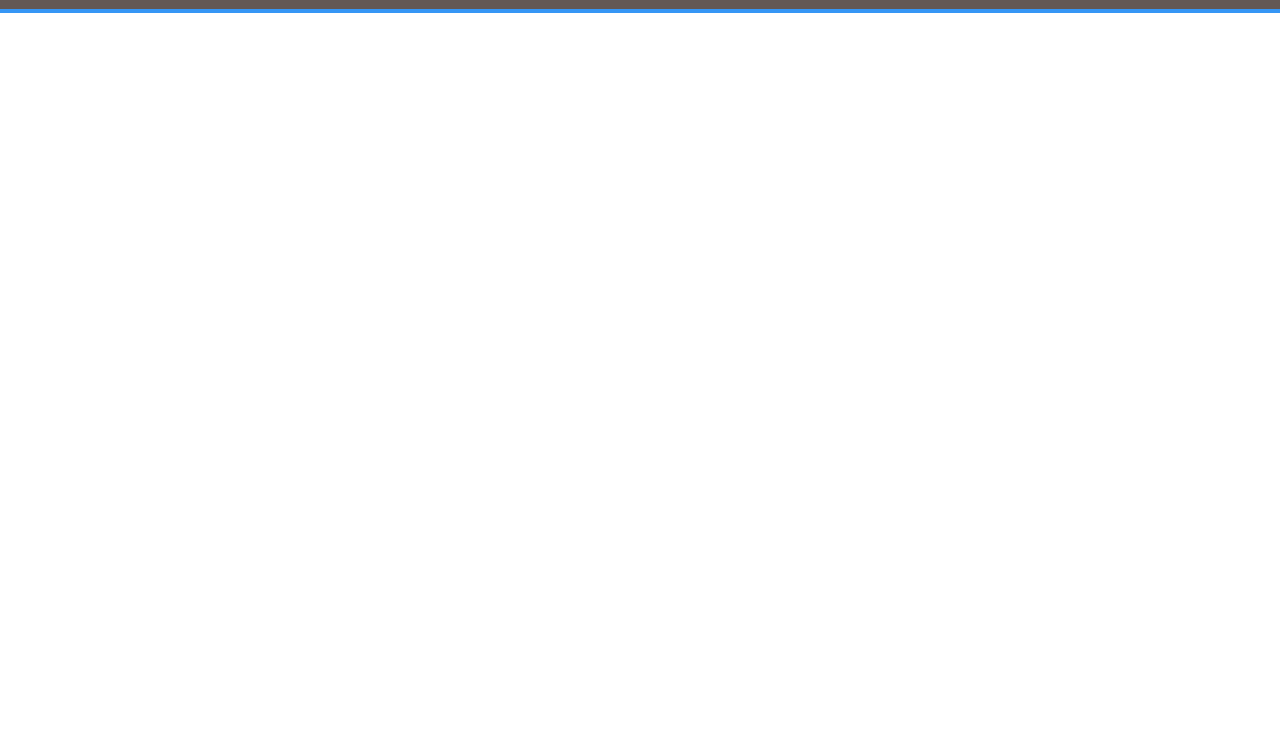
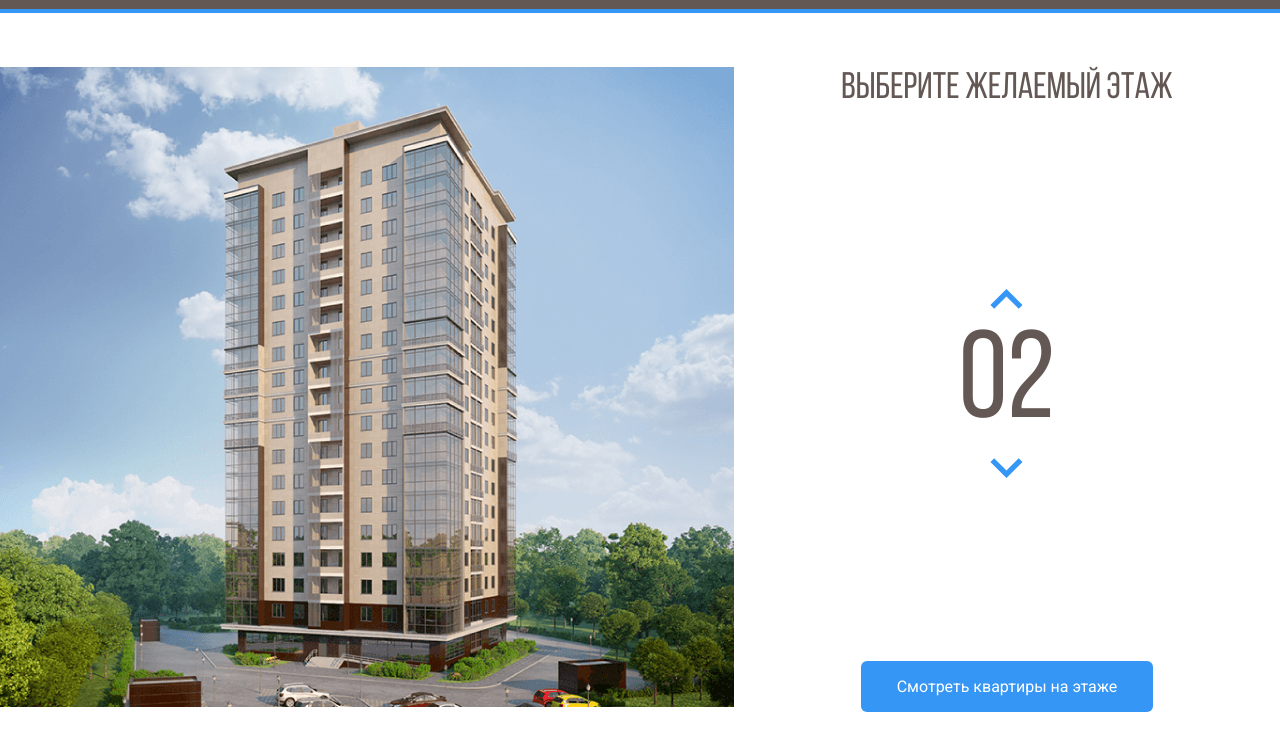
Before and after one commit to pryhunova/jk-melody, a plain HTML site: page index.html in a window 1280 px wide. Shown: the part 55-800 px from the top of the page. Drawn offline with Linux system fonts and the light colour scheme.

Commit message:
Добавила разметку дома и навигации по этажам

```diff
--- a/css/style.css
+++ b/css/style.css
@@ -1,3 +1,12 @@
+@font-face {
+  font-family: "Bebas Neue";
+  src: local("BebasNeueRegular"),
+    url("../fonts/BebasNeueRegular.woff2") format("woff2"),
+    url("../fonts/BebasNeueRegular.woff") format("woff");
+  font-weight: normal;
+  font-style: normal;
+  font-display: swap;
+}
 * {
   box-sizing: border-box;
 }
@@ -53,3 +62,61 @@ a {
   line-height: 20px;
   color: #fff;
 }
+.main {
+  max-width: 1280px;
+  margin: auto;
+  padding-top: 54px;
+  display: flex;
+}
+.main-info {
+  flex-grow: 1;
+  text-align: center;
+  display: flex;
+  flex-direction: column;
+  align-items: center;
+  justify-content: space-between;
+}
+.home-image path {
+  opacity: 0;
+  cursor: pointer;
+}
+.home-image path:hover {
+  opacity: 1;
+}
+.main-title {
+  margin: 0;
+  font-family: "Bebas Neue", sans-serif;
+  font-style: normal;
+  font-weight: normal;
+  font-size: 37px;
+  line-height: 44px;
+  color: #635854;
+}
+.counter-group {
+  display: flex;
+  flex-direction: column;
+  align-items: center;
+}
+.counter-btn {
+  background-color: #fff;
+  border: none;
+  cursor: pointer;
+}
+.counter-arrow-down {
+  transform: rotateX(180deg);
+}
+.counter {
+  font-family: "Bebas Neue", sans-serif;
+  font-size: 124px;
+  color: #635854;
+}
+.btn-primary {
+  padding: 16px 36px;
+  background: #3596f5;
+  border-radius: 6px;
+  color: #fff;
+  border: none;
+  cursor: pointer;
+  font-size: 16px;
+  line-height: 19px;
+}
--- a/index.html
+++ b/index.html
@@ -33,5 +33,52 @@
 </div>
   <!-- /.navbar -->
 </header>
+<main class="main">
+  <div class="main-image">
+    <svg class="home-image" width="734" height="640" viewBox="0 0 734 640" fill="none" xmlns="http://www.w3.org/2000/svg"
+      xmlns:xlink="http://www.w3.org/1999/xlink">
+      <rect width="734" height="640" fill="url(#pattern0)" />
+      <defs>
+        <pattern id="pattern0" patternContentUnits="objectBoundingBox" width="1" height="1">
+          <use xlink:href="#image0_1_86" transform="translate(-0.00408719) scale(0.0013624 0.0015625)" />
+        </pattern>
+        <image id="image0_1_86" width="740" height="640" xlink:href="img/home.jpg" />
+      </defs>
+      <path d="M222 529.7L442.8 537.7L512 524V545.7L443.5 565.4L222 554.4V529.7Z" fill="#3595F6" fill-opacity="0.75" />
+      <path d="M223 528.7V503.7L443.3 507L513 503.7V523.7L443.7 536.7L223 528.7Z" fill="#3595F6" fill-opacity="0.75" />
+      <path d="M223 502.7V477.7H444H513V500.7L445 507.7L223 502.7Z" fill="#3595F6" fill-opacity="0.75" />
+      <path d="M223 478.7V453.7L444.3 450L512 456.7V478.7H444" fill="#3595F6" fill-opacity="0.75" />
+      <path d="M223 452.7V426.7L444.5 423.4L513 434.4V455.7L444 449L223 452.7Z" fill="#3595F6" fill-opacity="0.75" />
+      <path d="M222 425.7V402L443 389.7L514 412.7V434L443 421.7L222 425.7Z" fill="#3595F6" fill-opacity="0.75" />
+      <path d="M222 403.7V378.7L444.2 362.4L514 391V411.7L443.7 390L222 403.7Z" fill="#3595F6" fill-opacity="0.75" />
+      <path d="M222 378.7V353.7L444.5 333.4L514 370V390.7L442 362L222 378.7Z" fill="#3595F6" fill-opacity="0.75" />
+      <path d="M222 352.7V328.7L445 304L514 348V369.7L444.7 331.7L222 352.7Z" fill="#3595F6" fill-opacity="0.75" />
+      <path d="M222 327.7V303.7L444.5 275L514 326V346.7L443.7 304.4L222 327.7Z" fill="#3595F6" fill-opacity="0.75" />
+      <path d="M221 303.7V279.7L443.3 246.7L514 306V325.7L444 275L221 303.7Z" fill="#3595F6" fill-opacity="0.75" />
+      <path d="M222 278.7V254.7L443.2 219.7L513 283.7V304.7L444.3 246.4L222 278.7Z" fill="#3595F6" fill-opacity="0.75" />
+      <path d="M222 254.7V229.7L444.3 191.7L513 262V282.7L444 218.7L222 254.7Z" fill="#3595F6" fill-opacity="0.75" />
+      <path d="M222 228.7V203.7L442.8 160L513 239V261.7L444 188.4L222 228.7Z" fill="#3595F6" fill-opacity="0.75" />
+      <path d="M223 204.7V179.7L443 131.7L513 216.7V239.7L442.3 160.4L223 204.7Z" fill="#3595F6" fill-opacity="0.75" />
+      <path d="M222 179.7V154.7L441.8 102.7L513 195V217.7L443.3 131.4L222 179.7Z" fill="#3595F6" fill-opacity="0.75" />
+      <path d="M222 154.7V128.7L444 72L513 173.7V194.7L443.7 103L222 154.7Z" fill="#3595F6" fill-opacity="0.75" />
+    </svg>
+  </div>
+  <!-- /.main-image -->
+  <div class="main-info">
+    <h2 class="main-title">Выберите желаемый этаж</h2>
+    <div class="counter-group">
+      <button class="counter-btn counter-up">
+        <img src="img/counter/arrow-up.svg" alt="arrow-up" class="counter-arrow counter-arrow-up">
+      </button>
+      <span class="counter">02</span>
+      <button class="counter-btn counter-down">
+        <img src="img/counter/arrow-up.svg" alt="arrow-up" class="counter-arrow counter-arrow-down">
+      </button>
+        </div>
+        <button class="btn btn-primary">Смотреть квартиры на этаже</button>
+  </div>
+  <!-- /.main-info -->
+</main>
+
 </body>
 </html>
```
Also changed, not shown: fonts/BebasNeueRegular.woff (added), fonts/BebasNeueRegular.woff2 (added), img/Group 3.svg (added), img/counter/arrow-up.svg (added), img/home.jpg (added), img/logo-footer.svg (added), img/social/001-facebook.svg (added), img/social/002-instagram.svg (added), img/social/003-twitter.svg (added), img/social/004-youtube.svg (added).
